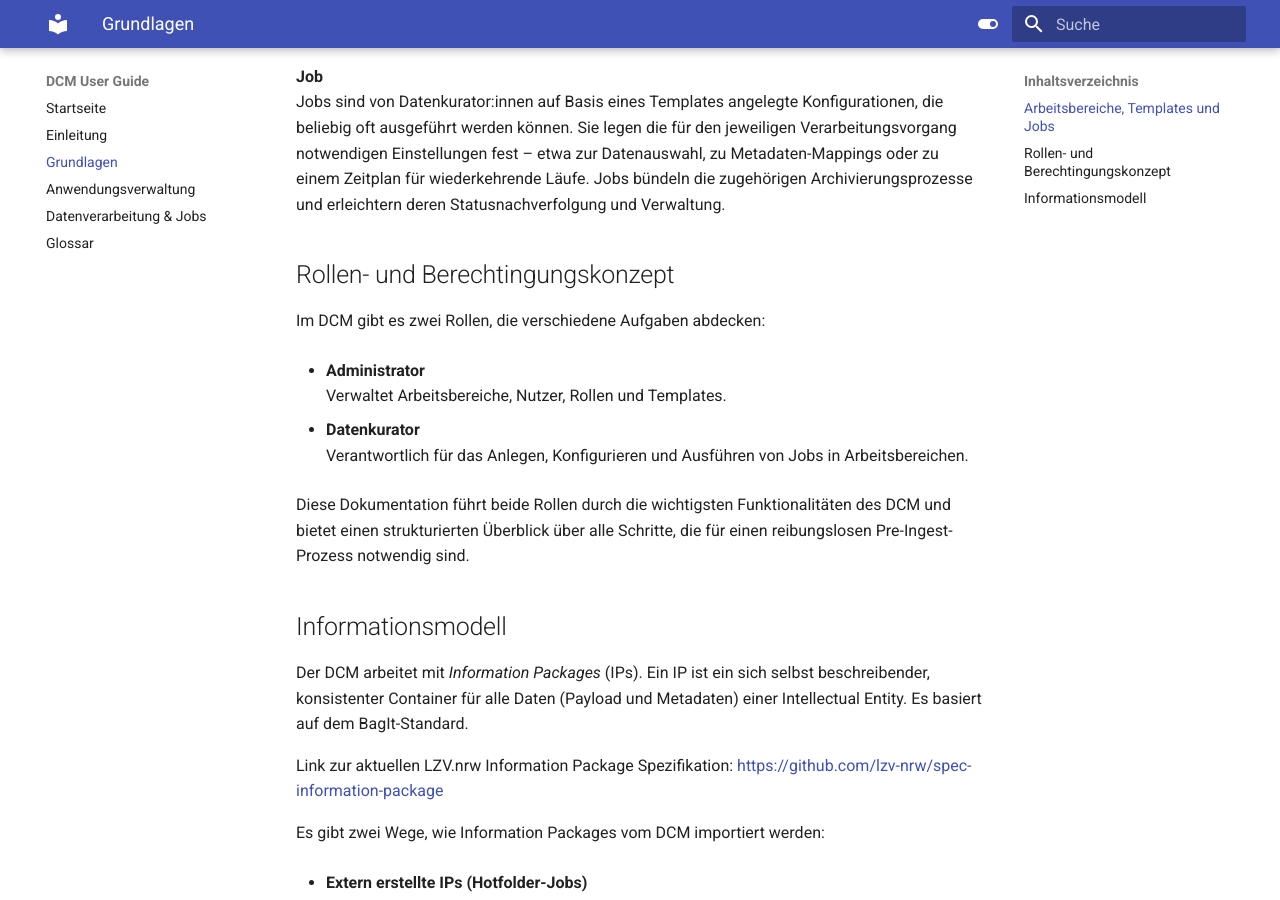
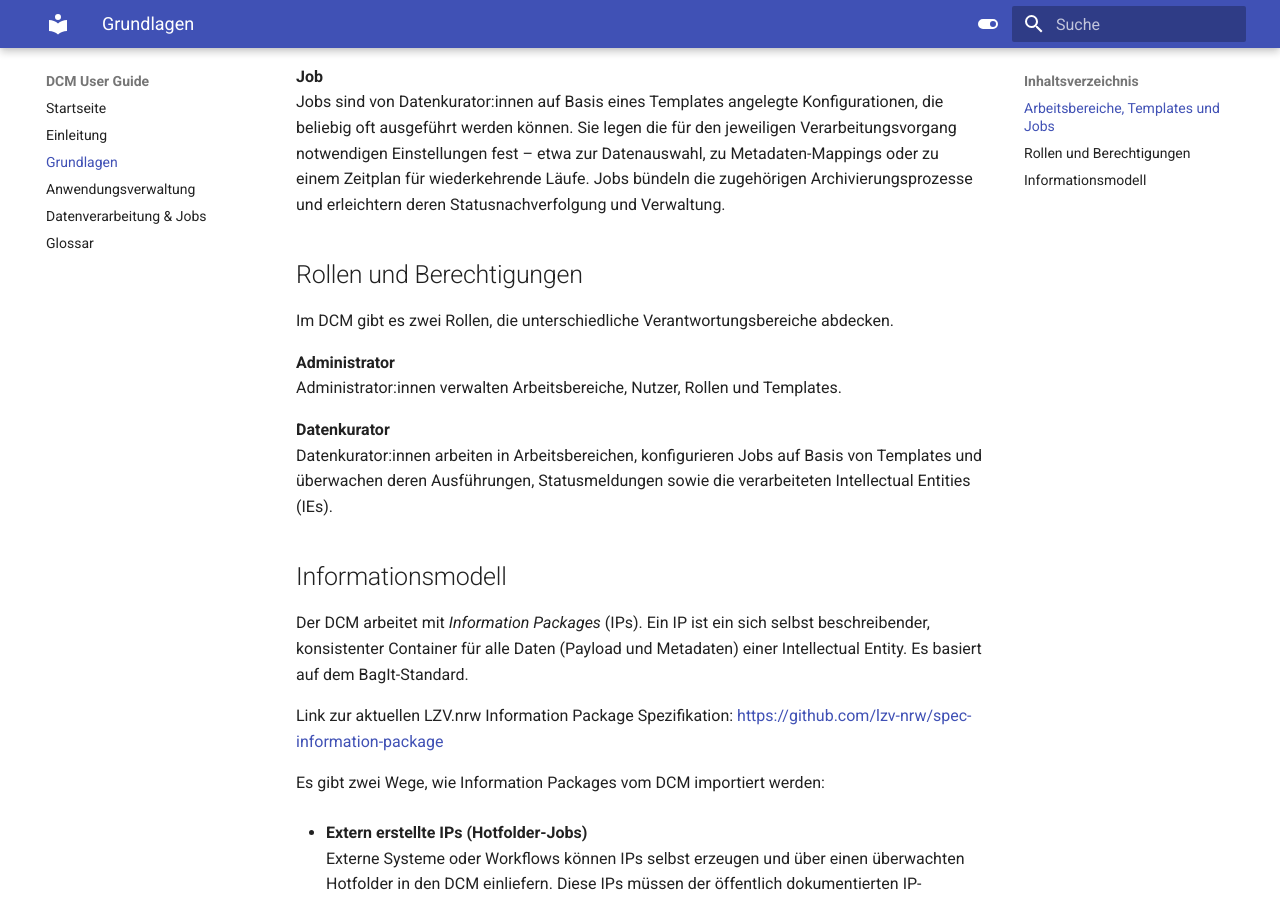
Before and after one commit to slenartz/dcm-user-manual, an MkDocs documentation site: the page built from docs/grundlagen.md, in a window 1280 px wide and 900 px high, scrolled down 522 px. Built offline with MkDocs 1.6.1 and Material for MkDocs 9.7.7, drawn with Linux system fonts in a browser that asks for light colours.

Commit message:
Refine section 'roles and permissions'

```diff
--- a/docs/grundlagen.md
+++ b/docs/grundlagen.md
@@ -13,17 +13,15 @@ Templates werden von Administrator:innen erstellt. Sie enthalten die zentralen E
 **Job**<br>
 Jobs sind von Datenkurator:innen auf Basis eines Templates angelegte Konfigurationen, die beliebig oft ausgeführt werden können. Sie legen die für den jeweiligen Verarbeitungsvorgang notwendigen Einstellungen fest – etwa zur Datenauswahl, zu Metadaten-Mappings oder zu einem Zeitplan für wiederkehrende Läufe. Jobs bündeln die zugehörigen Archivierungsprozesse und erleichtern deren Statusnachverfolgung und Verwaltung.
 
-## Rollen- und Berechtingungskonzept
+## Rollen und Berechtigungen
 
-Im DCM gibt es zwei Rollen, die verschiedene Aufgaben abdecken:
+Im DCM gibt es zwei Rollen, die unterschiedliche Verantwortungsbereiche abdecken.
 
-- **Administrator**
-    Verwaltet Arbeitsbereiche, Nutzer, Rollen und Templates.
+ **Administrator**<br>
+Administrator:innen verwalten Arbeitsbereiche, Nutzer, Rollen und Templates.
 
-- **Datenkurator**
-    Verantwortlich für das Anlegen, Konfigurieren und Ausführen von Jobs in Arbeitsbereichen.
-
-Diese Dokumentation führt beide Rollen durch die wichtigsten Funktionalitäten des DCM und bietet einen strukturierten Überblick über alle Schritte, die für einen reibungslosen Pre-Ingest-Prozess notwendig sind.
+**Datenkurator**<br>
+Datenkurator:innen arbeiten in Arbeitsbereichen, konfigurieren Jobs auf Basis von Templates und überwachen deren Ausführungen, Statusmeldungen sowie die verarbeiteten Intellectual Entities (IEs).
 
 ## Informationsmodell
 
```
